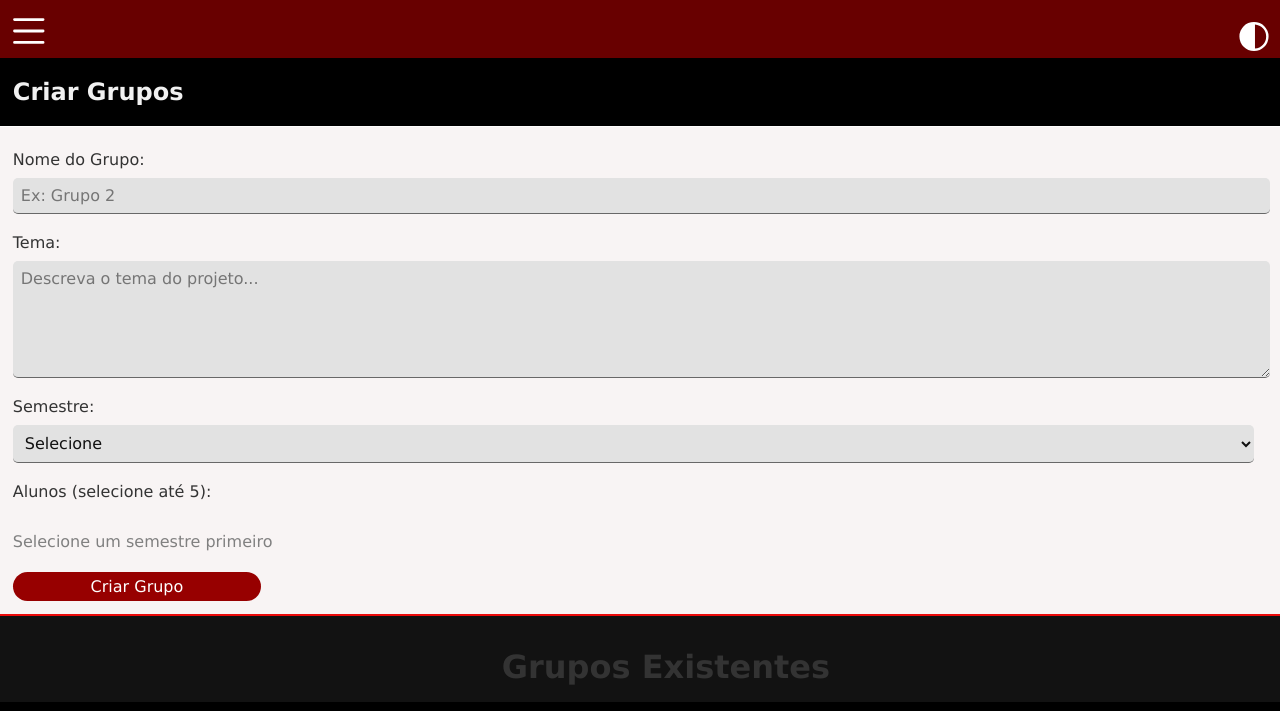
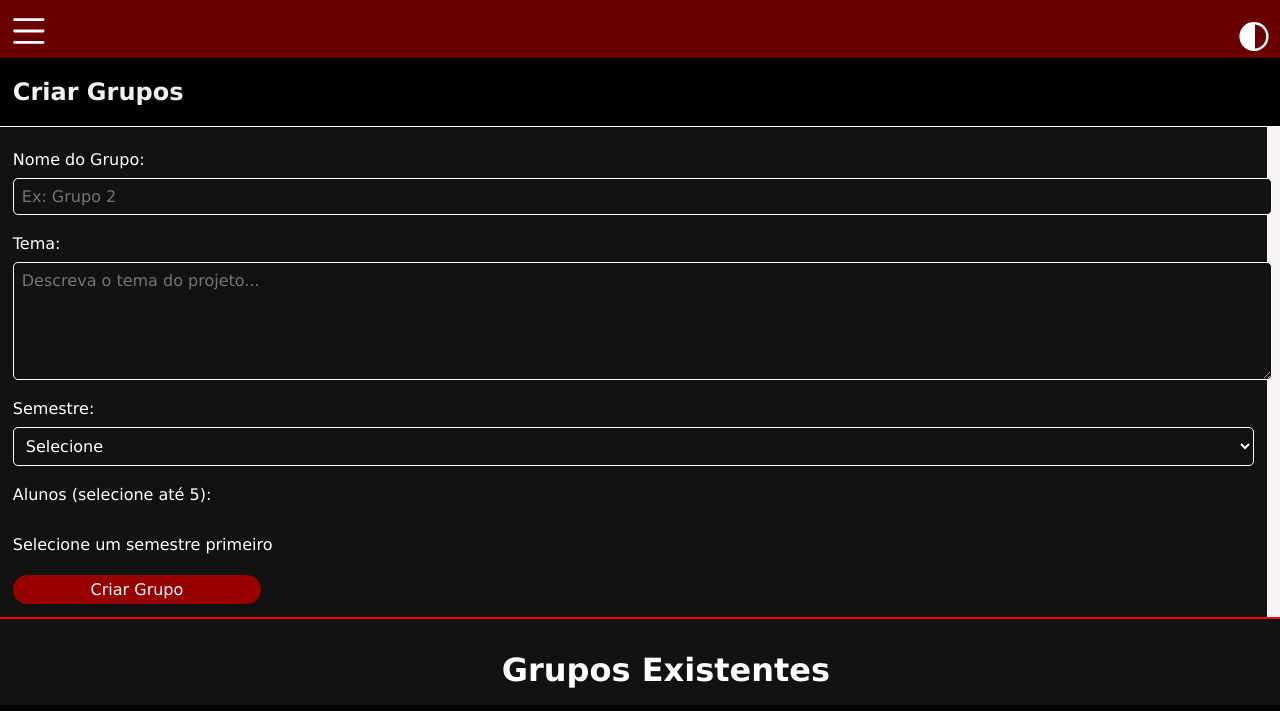
Before and after one commit to kaique12santos/SGPI, a plain HTML site: page frontend/criar-grupos.html in a window 1280 px wide. Both pictures are taken after a click on the button 1254 px from the left and 127 px from the top of the page. Shown: the part 89-800 px from the top of the page. Drawn offline with Linux system fonts and the light colour scheme; no server answers.

Commit message:
adicionando o dark-mode ao criar-grupos no front

```diff
--- a/frontend/criar-grupos.html
+++ b/frontend/criar-grupos.html
@@ -56,8 +56,8 @@
         <label for="tema" class="label-form">Tema:</label>
         <textarea id="tema" name="tema" class="textarea-form" placeholder="Descreva o tema do projeto..." required></textarea>
 
-        <label for="semestre" class="label-form">Semestre:</label>
-        <select id="semestre" name="semestre" class="select-form" required>
+        <label for="semestre" class="label-form ">Semestre:</label>
+        <select id="semestre" name="semestre" class="select-form input-form" required>
             <option value="0">Selecione</option>
             <option value="1">1º Semestre</option>
             <option value="2">2º Semestre</option>
@@ -69,7 +69,7 @@
 
         <label for="alunos-container" class="label-form">Alunos (selecione até 5):</label>
         <div id="alunos-container" class="checkbox-container">
-            <p style="color: gray;">Selecione um semestre primeiro</p>
+            <p class="p_Check-box" >Selecione um semestre primeiro</p>
         </div>
 
         <button type="submit" class="botao-form send-button">Criar Grupo</button>
--- a/frontend/css/dark-mode.css
+++ b/frontend/css/dark-mode.css
@@ -11,6 +11,22 @@ html.dark-mode .atividade-card {
     color: #f5f5f5;
     box-shadow: 2px 4px 10px rgba(255, 255, 255, 0.05);
     border-left: 4px solid #922b21;
+}
+
+html.dark-mode .grupo-card {
+    background-color: #2f2f2f;
+    border: 1px solid #6b6b6b;
+    color: #f5f5f5;
+    box-shadow: 2px 4px 10px rgba(255, 255, 255, 0.05);
+    border-left: 4px solid #922b21;
+}
+
+html.dark-mode .grupo-card p{
+    color: #ffffff;
+}
+
+html.dark-mode .grupo-card strong{
+    color: #ffffff;
 }
 
 
@@ -75,7 +91,8 @@ html.dark-mode .button-link:hover {
 
 html.dark-mode .page-links,
 html.dark-mode #create-task,
-html.dark-mode .form-task {
+html.dark-mode .form-task,
+html.dark-mode #formGrupo {
     background-color: #121212;
 }
 
@@ -90,12 +107,31 @@ html.dark-mode .menu-content a:hover {
 html.dark-mode .form-task label {
     color: #ffffff;
 }
+html.dark-mode #formGrupo label {
+    color: #ffffff;
+}
 
 html.dark-mode .form-task .input-atividade {
     background-color: #121212;
     color: #ffffff;
     border: 1px solid #ffffff;
 }
+html.dark-mode #formGrupo .input-form {
+    background-color: #121212;
+    color: #ffffff;
+    border: 1px solid #ffffff;
+}
+html.dark-mode #formGrupo .p_Check-box {
+    color: #ffffff;
+
+}
+
+html.dark-mode #formGrupo .textarea-form {
+    background-color: #121212;
+    color: #ffffff;
+    border: 1px solid #ffffff;
+}
+
 
 html.dark-mode .form-task .input-atividade[type="date"] {
     background-color: #121212;
@@ -139,3 +175,7 @@ html.dark-mode .user-input{
 html.dark-mode .container{
     background-color: #121212;
 }
+
+html.dark-mode .container h3{
+    color: #ffffff;
+}
--- a/frontend/css/grupos.css
+++ b/frontend/css/grupos.css
@@ -99,6 +99,9 @@
   color: #34495e;
 }
 
+.p_Check-box{
+  color: #808080;
+}
 
 .btn {
   padding: 0.3rem 0.5rem;
```
